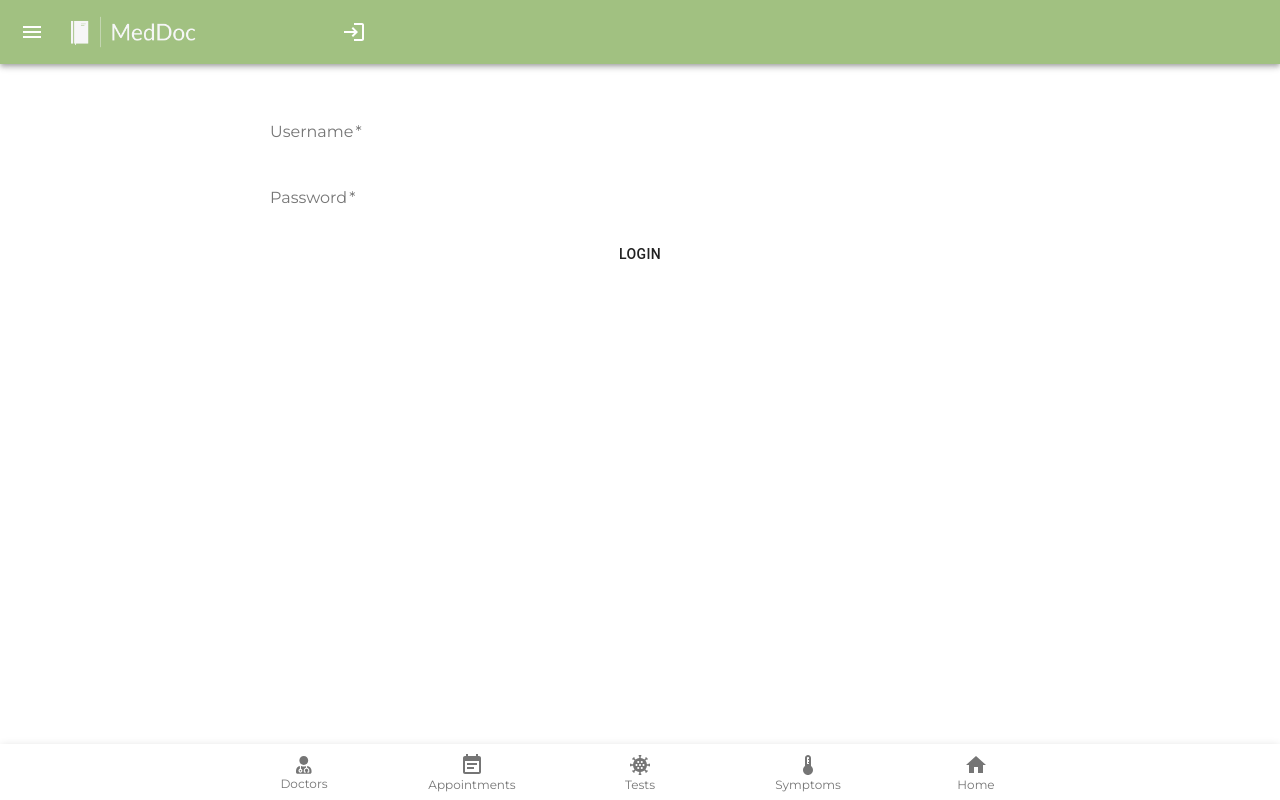
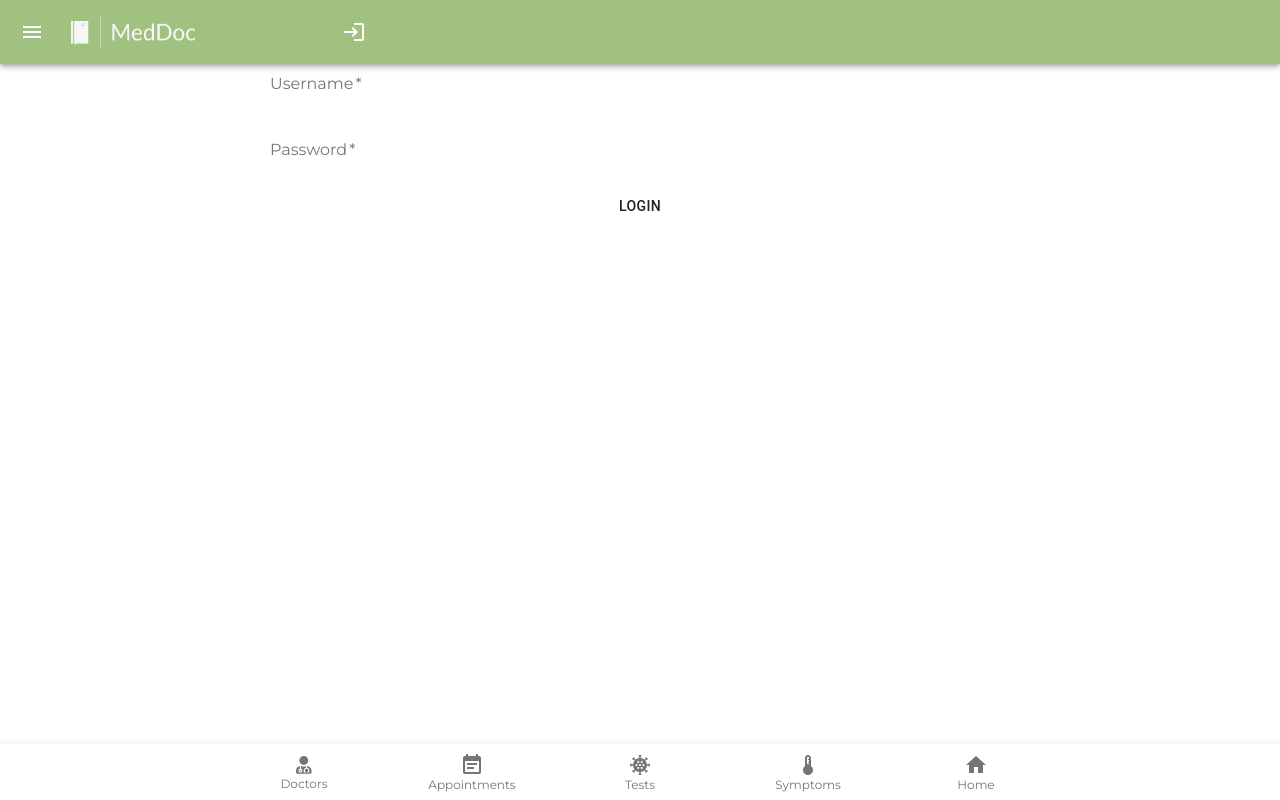
Before and after one commit to ankestein/medical-documentation, a React (Create React App) app in the folder frontend/: page /login in a window 1280 px wide. Built offline with nearby package versions, Linux system fonts and the light colour scheme; no server answers.

Commit message:
Change Header position to fixed and adapt other pages accordingly

```diff
--- a/frontend/src/components/Header.js
+++ b/frontend/src/components/Header.js
@@ -1,7 +1,7 @@
 import {AppBar, IconButton, Toolbar} from '@mui/material';
 import MenuIcon from '@mui/icons-material/Menu';
 import {Login} from '@mui/icons-material';
-import {Box} from '@material-ui/core';
+import {Box, Paper} from '@material-ui/core';
 import {useHistory} from 'react-router-dom';
 import logo from '../styling/MedDoc-logo-transparent.png';
 
@@ -13,8 +13,9 @@ export default function Header() {
 	};
 
 	return (
+		<Paper sx={{position: 'fixed', top: 0, width: 1.0}} elevation={3}>
 			<Box>
-			<AppBar position='sticky'>
+				<AppBar>
 					<Toolbar>
 						<IconButton
 							edge='start'
@@ -35,5 +36,6 @@ export default function Header() {
 					</Toolbar>
 				</AppBar>
 			</Box>
+		</Paper>
 	);
 }
--- a/frontend/src/pages/Appointments.js
+++ b/frontend/src/pages/Appointments.js
@@ -36,6 +36,7 @@ export default function Appointments({allDoctors}) {
 }
 
 const PageLayout = styled.div`
+	margin-top: 56px;
 	margin-bottom: 60px;
 `;
 
@@ -48,8 +49,10 @@ const CardContainer = styled.div`
 `;
 
 const StyledH1 = styled.h1`
+	color: #303030;
 	font-family: Montserrat, Roboto, Helvetica, Arial, sans-serif;
 	font-weight: 500;
 	font-size: 18px;
-	margin: 12px;
+	margin-left: 12px;
+	padding-top: 12px;
 `;
--- a/frontend/src/pages/CovidTests.js
+++ b/frontend/src/pages/CovidTests.js
@@ -26,14 +26,17 @@ export default function CovidTests({allCovidTests}) {
 }
 
 const PageLayout = styled.div`
+	margin-top: 56px;
 	margin-bottom: 60px;
 `;
 
 const StyledH1 = styled.h1`
+	color: #303030;
 	font-family: Montserrat, Roboto, Helvetica, Arial, sans-serif;
 	font-weight: 500;
 	font-size: 18px;
-	margin: 12px;
+	margin-left: 12px;
+	padding-top: 12px;
 `;
 
 const CardContainer = styled.div`
--- a/frontend/src/pages/Doctors.js
+++ b/frontend/src/pages/Doctors.js
@@ -132,14 +132,17 @@ export default function Doctors({
 }
 
 const PageLayout = styled.div`
+	margin-top: 56px;
 	margin-bottom: 60px;
 `;
 
 const StyledH1 = styled.h1`
+	color: #303030;
 	font-family: Montserrat, Roboto, Helvetica, Arial, sans-serif;
 	font-weight: 500;
 	font-size: 18px;
-	margin: 12px;
+	margin-left: 12px;
+	padding-top: 12px;
 `;
 
 const DataGridContainer = styled.div`
--- a/frontend/src/pages/Homepage.js
+++ b/frontend/src/pages/Homepage.js
@@ -27,14 +27,18 @@ export default function Homepage({allDoctors}) {
 }
 
 const PageLayout = styled.div`
+	margin-top: 56px;
 	margin-bottom: 60px;
+	background: #d0e0c0;
 `;
 
 const StyledH1 = styled.h1`
+	color: #303030;
 	font-family: Montserrat, Roboto, Helvetica, Arial, sans-serif;
 	font-weight: 500;
 	font-size: 18px;
-	margin: 12px;
+	margin-left: 12px;
+	padding-top: 12px;
 `;
 
 const CardContainer = styled.div`
--- a/frontend/src/pages/LoginPage.js
+++ b/frontend/src/pages/LoginPage.js
@@ -57,5 +57,6 @@ const Form = styled.form`
 `;
 
 const PageLayout = styled.div`
+	margin-top: 56px;
 	margin-bottom: 60px;
 `;
--- a/frontend/src/pages/NewAppointment.js
+++ b/frontend/src/pages/NewAppointment.js
@@ -236,5 +236,6 @@ const Form = styled.form`
 `;
 
 const PageLayout = styled.div`
+	margin-top: 56px;
 	margin-bottom: 60px;
 `;
--- a/frontend/src/pages/NewCovidTest.js
+++ b/frontend/src/pages/NewCovidTest.js
@@ -174,5 +174,6 @@ const Form = styled.form`
 `;
 
 const PageLayout = styled.div`
+	margin-top: 56px;
 	margin-bottom: 60px;
 `;
--- a/frontend/src/pages/NewDoctor.js
+++ b/frontend/src/pages/NewDoctor.js
@@ -216,5 +216,6 @@ const Form = styled.form`
 `;
 
 const PageLayout = styled.div`
+	margin-top: 56px;
 	margin-bottom: 60px;
 `;
```
Lines whose indentation alone changed are shown as unchanged.
